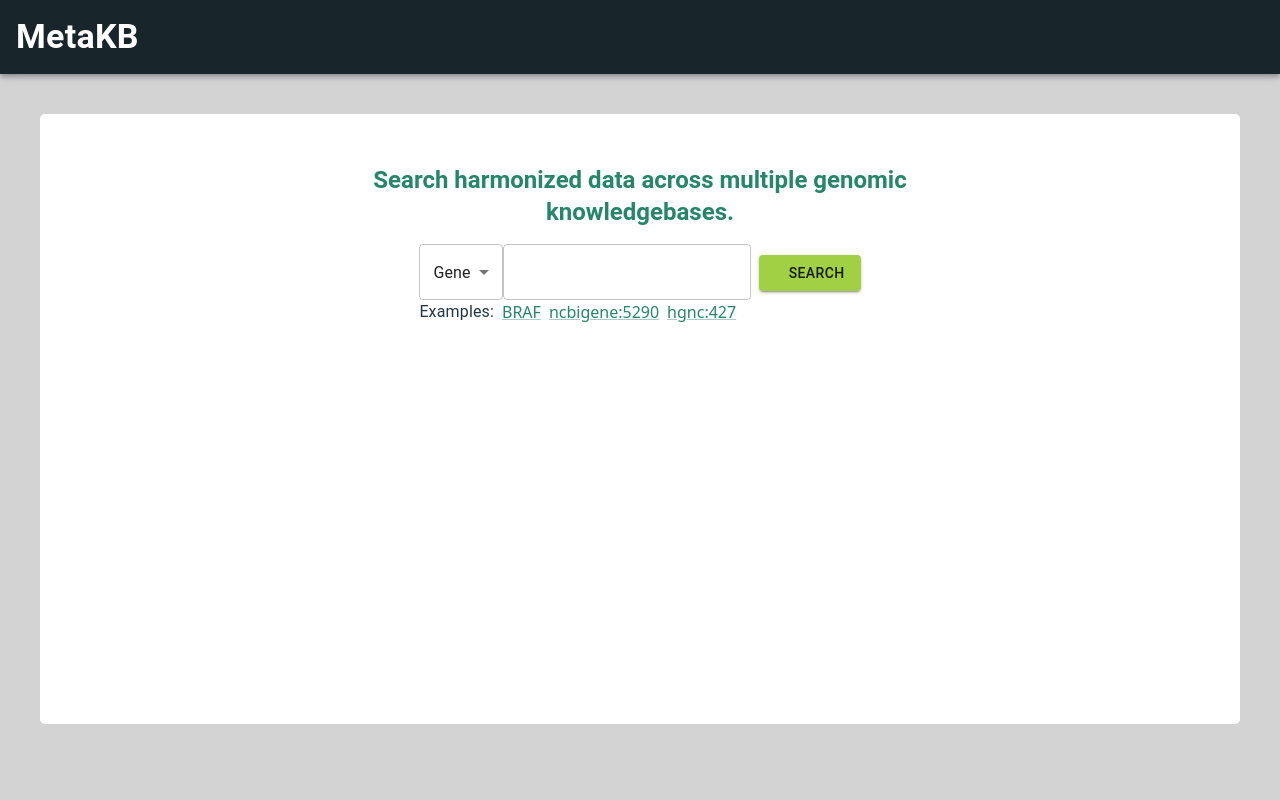
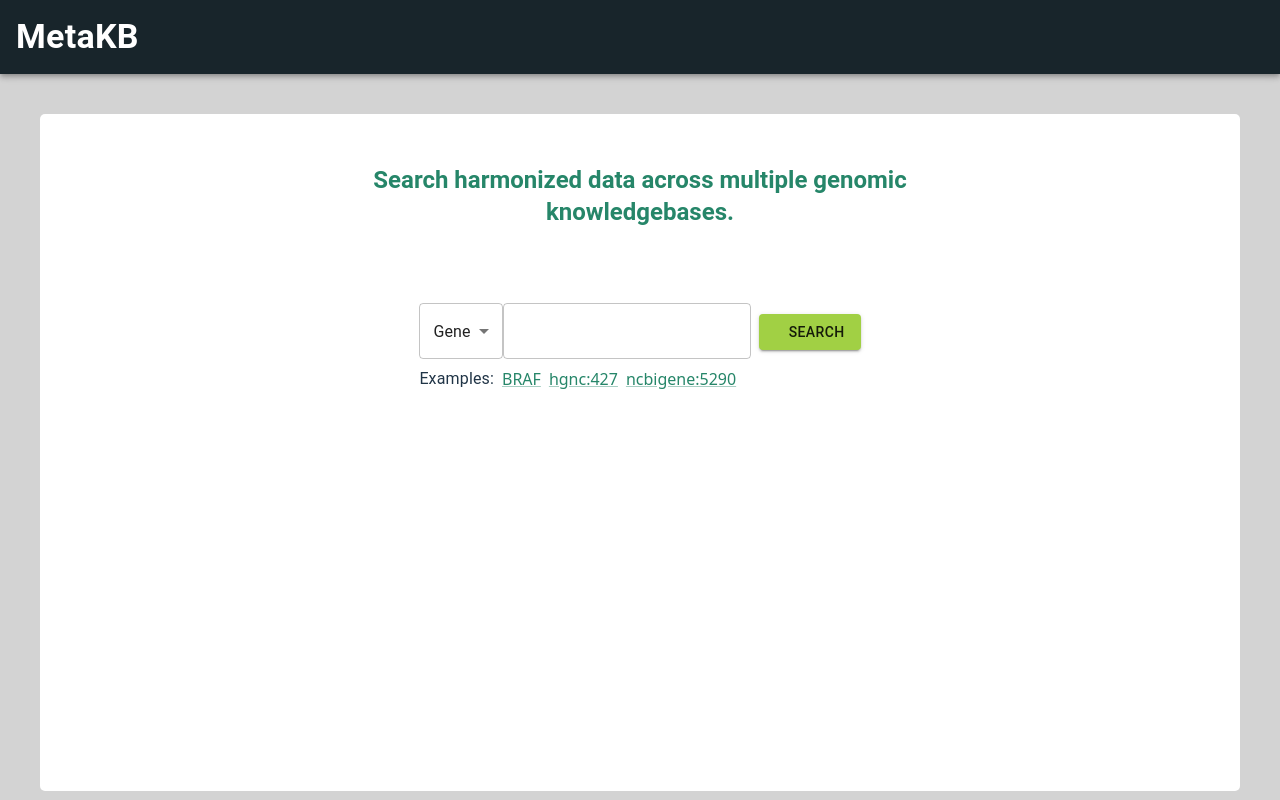
Before and after one commit to cancervariants/metakb, a React (Vite) app in the folder client/: page / in a window 1280 px wide. Built offline with nearby package versions, Linux system fonts and the light colour scheme; some icons are missing.

Commit message:
feat: add variant search examples

```diff
--- a/client/src/pages/Home.tsx
+++ b/client/src/pages/Home.tsx
@@ -39,7 +39,13 @@ const HomePage = () => {
             color="primary"
             fontWeight="bold"
             mb={2}
-            sx={{ width: '50%', justifyContent: 'center', textAlign: 'center', mt: '50px' }}
+            sx={{
+              width: '50%',
+              justifyContent: 'center',
+              textAlign: 'center',
+              mt: '50px',
+              mb: '75px',
+            }}
           >
             Search harmonized data across multiple genomic knowledgebases.
           </Typography>
@@ -61,17 +67,29 @@ const HomePage = () => {
               <SearchIcon />
               Search
             </Button>
-            <Box id="example-searches" display="flex" gap={1}>
+            <Box id="example-searches" display="flex" mt={1} gap={1}>
               <Typography>Examples: </Typography>
+              {searchType === 'gene' && (
+                <Box id="gene-example-searches" gap={1} display="flex">
                   <Link href="/search?gene=BRAF" rel="noreferrer">
                     <span>BRAF</span>
+                  </Link>
+                  <Link href="/search?gene=hgnc:427" rel="noreferrer">
+                    <span>hgnc:427</span>
                   </Link>
                   <Link href="/search?gene=ncbigene:5290" rel="noreferrer">
                     <span>ncbigene:5290</span>
                   </Link>
-              <Link href="/search?gene=hgnc:427" rel="noreferrer">
-                <span>hgnc:427</span>
+                </Box>
+              )}
+              {searchType === 'variation' && (
+                <Box id="gene-example-searches" gap={1} display="flex">
+                  <Link href="/search?variation=BRAF%20V600E" rel="noreferrer">
+                    <span>BRAF V600E</span>
                   </Link>
+                  {/* TODO: other types of variant searches? */}
+                </Box>
+              )}
             </Box>
           </Box>
         </Box>
```
Lines whose indentation alone changed are shown as unchanged.
